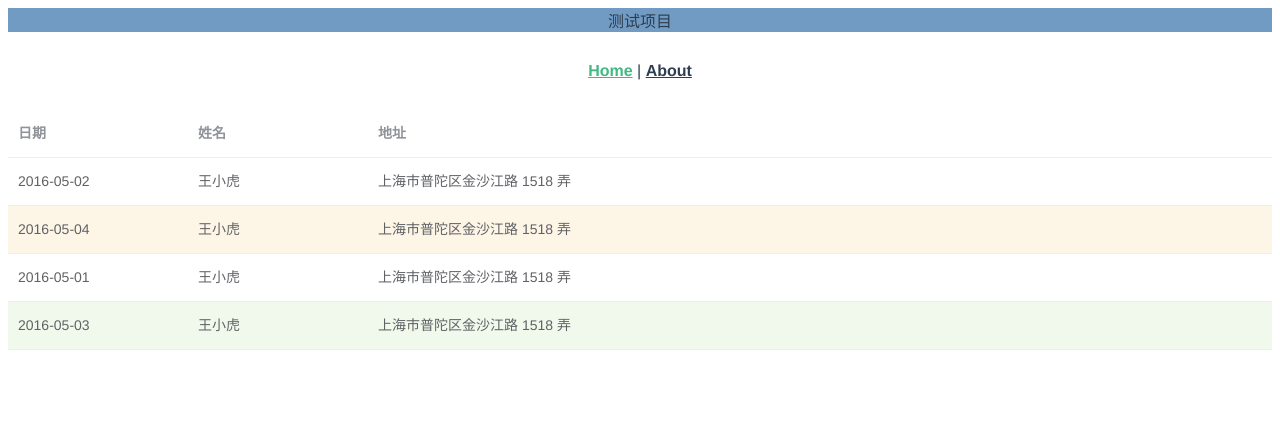
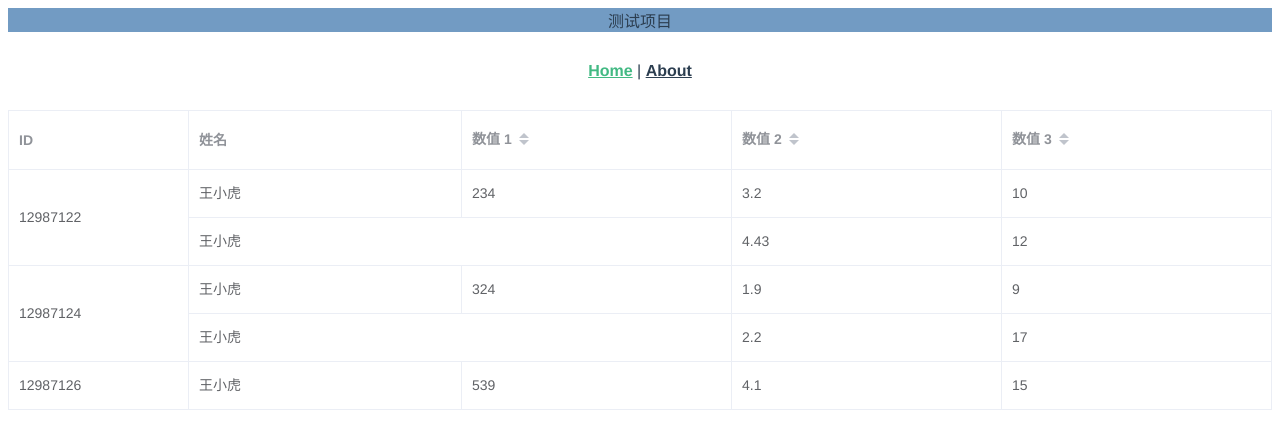
Before and after one commit to autumnLeaves-lady/Vue-M, a Vue app: page /about in a window 1280 px wide. Shown: the top 430 px of the page. Built offline with nearby package versions, Linux system fonts and the light colour scheme.

Commit message:
表格的合并研究

```diff
--- a/src/components/HelloWorld.vue
+++ b/src/components/HelloWorld.vue
@@ -1,21 +1,32 @@
 <template>
   <el-table
       :data="tableData"
-    style="width: 100%"
-    :row-class-name="tableRowClassName">
+      :span-method="arraySpanMethod"
+      border
+      style="width: 100%">
       <el-table-column
-      prop="date"
-      label="日期"
+        prop="id"
+        label="ID"
         width="180">
       </el-table-column>
       <el-table-column
         prop="name"
-      label="姓名"
-      width="180">
+        label="姓名">
       </el-table-column>
       <el-table-column
-      prop="address"
-      label="地址">
+        prop="amount1"
+        sortable
+        label="数值 1">
+      </el-table-column>
+      <el-table-column
+        prop="amount2"
+        sortable
+        label="数值 2">
+      </el-table-column>
+      <el-table-column
+        prop="amount3"
+        sortable
+        label="数值 3">
       </el-table-column>
     </el-table>
 </template>
@@ -30,33 +41,72 @@ export default {
   data() {
     return {
       tableData: [{
-        date: '2016-05-02',
+        id: '12987122',
         name: '王小虎',
-        address: '上海市普陀区金沙江路 1518 弄',
+        amount1: '234',
+        amount2: '3.2',
+        amount3: 10,
       }, {
-        date: '2016-05-04',
+        id: '12987123',
         name: '王小虎',
-        address: '上海市普陀区金沙江路 1518 弄',
+        amount1: '165',
+        amount2: '4.43',
+        amount3: 12,
       }, {
-        date: '2016-05-01',
+        id: '12987124',
         name: '王小虎',
-        address: '上海市普陀区金沙江路 1518 弄',
+        amount1: '324',
+        amount2: '1.9',
+        amount3: 9,
       }, {
-        date: '2016-05-03',
+        id: '12987125',
         name: '王小虎',
-        address: '上海市普陀区金沙江路 1518 弄',
+        amount1: '621',
+        amount2: '2.2',
+        amount3: 17,
+      }, {
+        id: '12987126',
+        name: '王小虎',
+        amount1: '539',
+        amount2: '4.1',
+        amount3: 15,
       }],
     };
   },
   methods: {
-    tableRowClassName({ row, rowIndex }) {
-      console.log(row);
-      if (rowIndex === 1) {
-        return 'warning-row';
-      } if (rowIndex === 3) {
-        return 'success-row';
+    arraySpanMethod({
+      row, column, rowIndex, columnIndex,
+    }) {
+      console.log('row: ', row);
+      console.log('column: ', column);
+      if (rowIndex % 2 === 0) { // 偶数行
+        if (columnIndex === 0) { // 合并偶数行的两行一列
+          return {
+            rowspan: 2,
+            colspan: 1,
+          };
         }
-      return '';
+      } else { // 奇数行
+        if (columnIndex === 0) { // 消除奇数行的第一列
+          return {
+            rowspan: 0,
+            colspan: 0,
+          };
+        }
+        if (columnIndex === 1) { // 合并奇数行的2、3列
+          return {
+            rowspan: 1,
+            colspan: 2,
+          };
+        }
+        if (columnIndex === 2) { // 消除奇数行的第3列
+          return {
+            rowspan: 0,
+            colspan: 0,
+          };
+        }
+      }
+      return [1, 1];
     },
   },
 };
```
Lines whose indentation alone changed are shown as unchanged.
